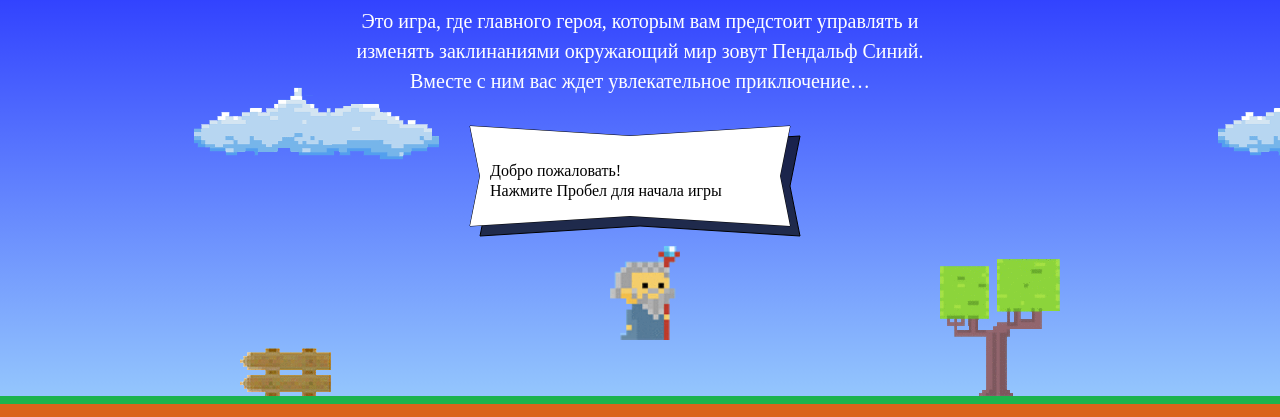
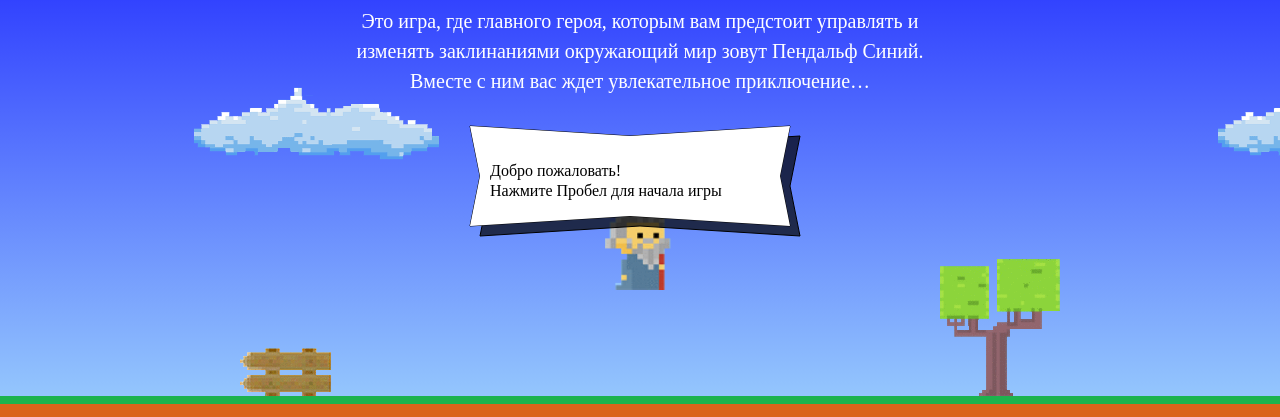
Before and after one commit to utavegu/948947-code-and-magick-18, a website: page index.html in a window 1280 px wide. Shown: the part 203-620 px from the top of the page. Drawn offline with Linux system fonts and the light colour scheme; a web font is replaced by a local one.

Commit message:
Внес правки по заданию 1-2

```diff
--- a/index.html
+++ b/index.html
@@ -182,30 +182,49 @@
 </template>
 
 <script>
-  var fireballSize = 22; //размер шара
-  var getFireballSpeed = function(left) {
-    var speed = 0;
-    if (left) {
-      speed = 5;
-    } else { //тут я вроде критерий какой-то нарушаю, но пока так сделаю
-      speed = 2;
-    };
-    return speed;
+  var FIRE_BALL_SIZE = 22;
+  var WIZARD_SPEED = 3;
+  var WIZARD_WIDTH = 70;
+//В JS константы объявляются словом вар-вариэйбл-переменная... Прекрасно.
+
+  var fireballSize = FIRE_BALL_SIZE;
+  var wizardSpeed = WIZARD_SPEED;
+  var wizardWidth = WIZARD_WIDTH;
+
+  function getFireballSpeed (left) {
+    var throwSpeed;
+    left ? throwSpeed = 5 : throwSpeed = 2;
+    return throwSpeed;
+    //без промежуточной переменной почему-то не получилось: left ? return 5 : return 2;
+    /*
+    Вариант без тернарного оператора:
+      if (left) {
+        return 5;
+      };
+      return 2;
+    */
   };
-  var wizardSpeed = 3; //скорость мага
-  var wizardWidth = 70; //ширина мага... скорее общий размер... большим плохо, в указатель пути не попадает
-  var getWizardHeight = function() {
-    var innerHeight = 1.337 * wizardWidth;
-    return innerHeight;
-  }; //хм... дак он и без неё пропорционально разростался вроде... с коэффициентом 5 теперь это Гендальф Длинный
-  function getWizardX(width) {
-    var innerWidth = 320; //вроде ровно, ширину поля не искал, на глаз сделал
-    return innerWidth;
+
+  function getWizardHeight () {
+    return wizardWidth * 1.337;
+  };
+
+  function getWizardX (width) {
+    return width / 2 - WIZARD_WIDTH / 2;
+  }
+
+  function getWizardY (height) {
+    return height / 3;
+    // return height / 3 - getWizardHeight ();
 }
-function getWizardY(height) {
-  var innerHeight = 150; //во, правильно, пусть пафосно спускается с небес, он же маг
-  return innerHeight; // высоту поля тоже не искал, сорян, на работу уже опаздываю. Если надо точнее - переделаю потом... Так-то надо бы наверное эту переменную найти и тупо делить её значение на 3, на случай если высота игрового поля будет меняться.
-}
+
+/*
+ВОПРОСЫ НАСТАВНИКУ:
+1) "Начало модуля" (место размещения констант) - это имеется в виду под открывающим тегом "скрипт"?
+2) А что такое "Магические значения"? Хмм... типа переменная нужна для того, чтобы менять сам параметр в коде, а константа, чтобы можно было на него легко повлиять человеку из вне? Или как это правильно сформулировать-то... Я понимаю, что это какой-то "этикет", но пока не понимаю его обоснования, осмысленности, практической полезности.
+3) У мага при респауне макушка должна упираться в 2/3 высоты экрана или ногами стоять он должен на этом уровне? В функции предуспотрены оба варианта, второй закомментирован.
+*/
+
 </script>
 <script src="js/game.js"></script>
 
```
